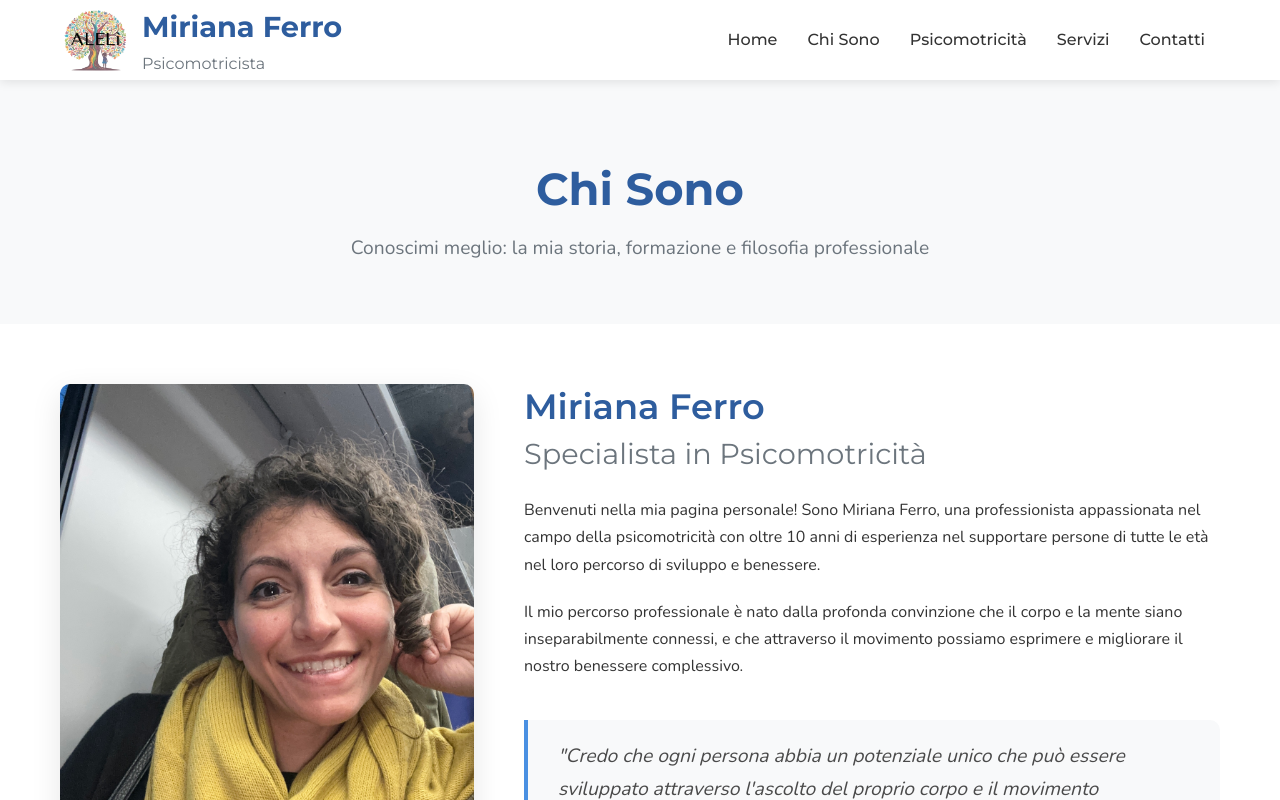
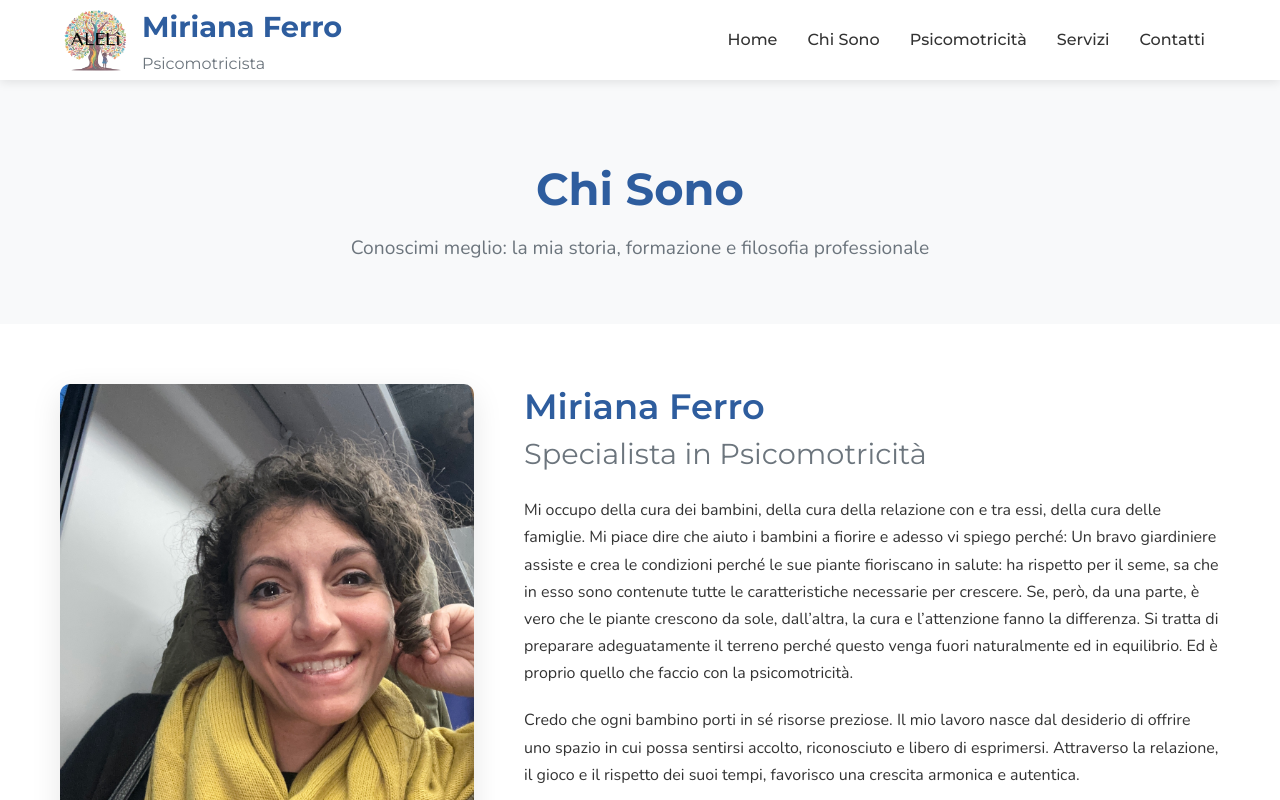
Before and after one commit to aikan86/MirianaPsicomotricita, a React (Create React App) app: page /chi-sono in a window 1280 px wide. Shown: the top 800 px of the page. Built offline with nearby package versions, Linux system fonts and the light colour scheme.

Commit message:
Update ChiSono.js

```diff
--- a/src/pages/ChiSono.js
+++ b/src/pages/ChiSono.js
@@ -20,19 +20,18 @@ function ChiSono() {
             <h2>Miriana Ferro</h2>
             <h3>Specialista in Psicomotricità</h3>
             <p>
-              Benvenuti nella mia pagina personale! Sono Miriana Ferro, una professionista
-              appassionata nel campo della psicomotricità con oltre 10 anni di esperienza nel
-              supportare persone di tutte le età nel loro percorso di sviluppo e benessere.
+              Mi occupo della cura dei bambini, della cura della relazione con e tra essi, della cura delle famiglie.
+              Mi piace dire che aiuto i bambini a fiorire e adesso vi spiego perché: Un bravo giardiniere assiste e crea le condizioni perché le sue piante fioriscano in salute: ha rispetto per il seme, sa che in esso sono contenute tutte le caratteristiche necessarie per crescere.
+              Se, però, da una parte, è vero che le piante crescono da sole, dall’altra, la cura e l’attenzione fanno la differenza. Si tratta di preparare adeguatamente il terreno perché questo venga fuori naturalmente ed in equilibrio. Ed è proprio quello che faccio con la psicomotricità.
             </p>
             <p>
-              Il mio percorso professionale è nato dalla profonda convinzione che il corpo e la
-              mente siano inseparabilmente connessi, e che attraverso il movimento possiamo
-              esprimere e migliorare il nostro benessere complessivo.
+              Credo che ogni bambino porti in sé risorse preziose.
+              Il mio lavoro nasce dal desiderio di offrire uno spazio in cui possa sentirsi accolto, riconosciuto e libero di esprimersi.
+              Attraverso la relazione, il gioco e il rispetto dei suoi tempi, favorisco una crescita armonica e autentica.
             </p>
             <div className="profile-quote">
               <blockquote>
-                "Credo che ogni persona abbia un potenziale unico che può essere sviluppato
-                attraverso l'ascolto del proprio corpo e il movimento consapevole."
+                "da pensare spermegacitazione con i controcazzi"
               </blockquote>
             </div>
           </div>
```
